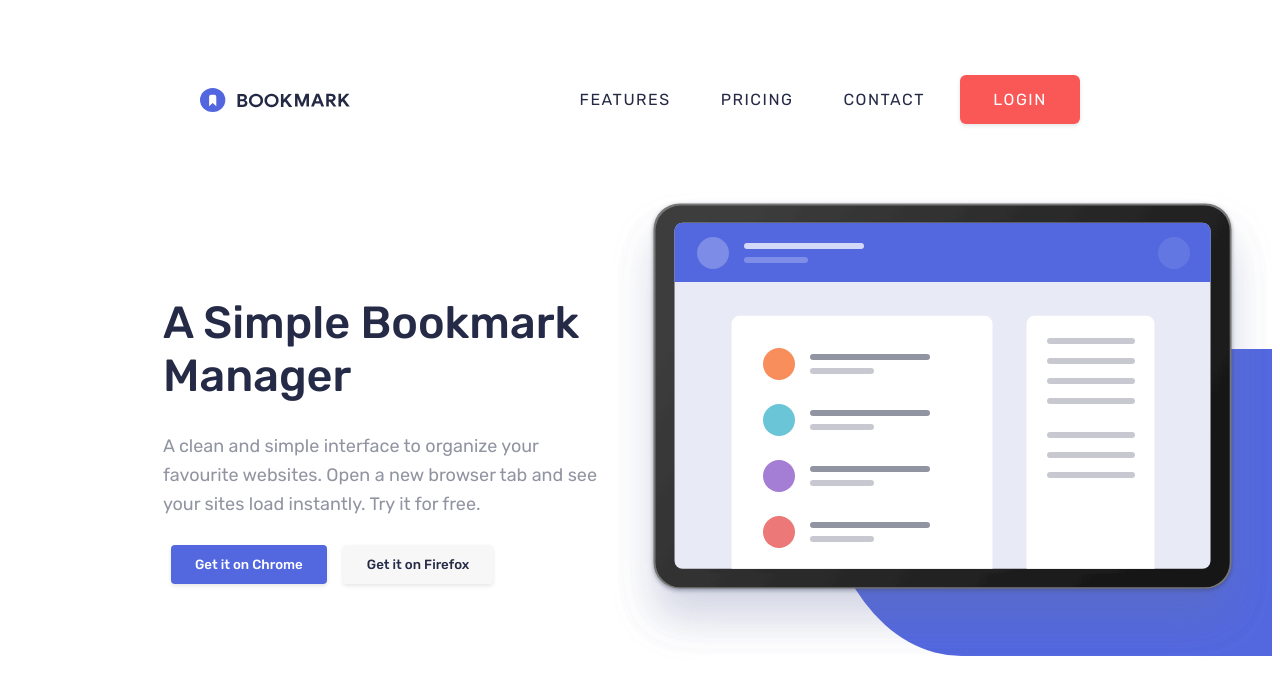
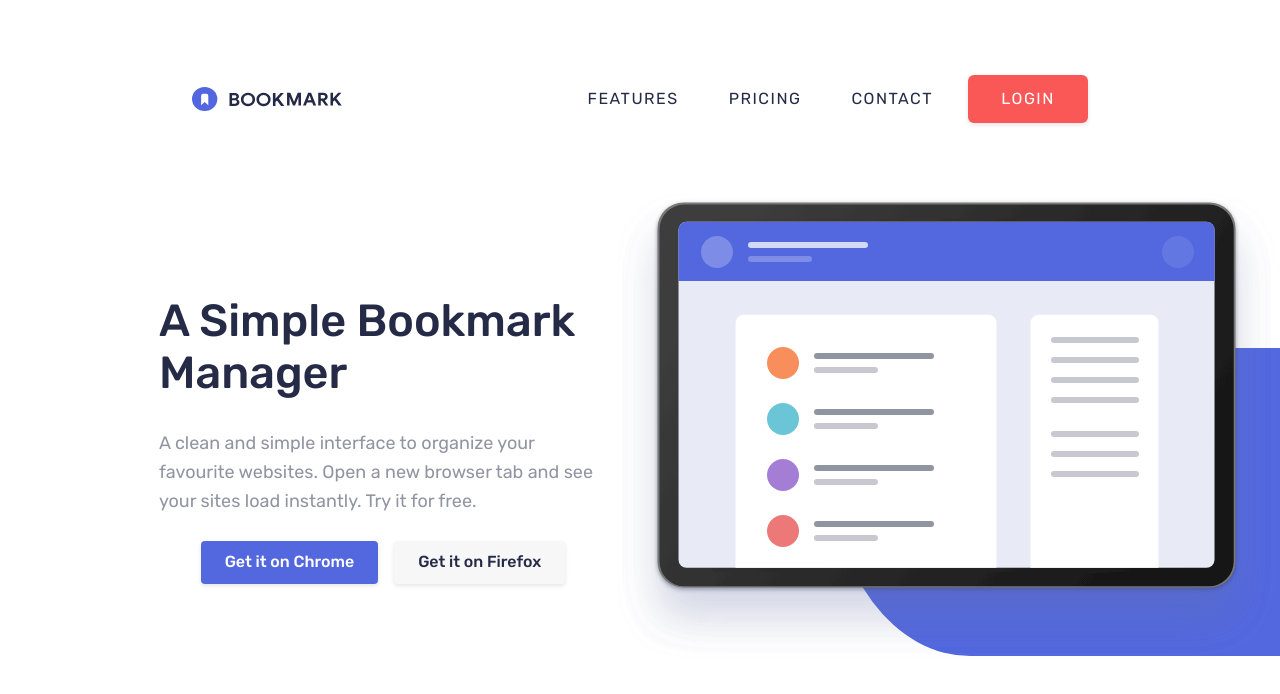
Before and after one commit to BootstrapKat/bookmark-landing-page, a Next.js app: page / in a window 1280 px wide. Shown: the top 694 px of the page. Built offline with nearby package versions, Linux system fonts and the light colour scheme.

Commit message:
feat: Adds normalize and button component

```diff
--- /dev/null
+++ b/components/Button.module.css
@@ -0,0 +1,53 @@
+/* Common styles */
+.button {
+  font-family: "Rubik", sans-serif;
+  padding: 12px 24px;
+  margin: 8px;
+  font-weight: 500;
+  border: none;
+  border-radius: 4px;
+  cursor: pointer;
+  text-align: center;
+  text-decoration: none;
+  box-shadow: 0px 2px 4px hsla(0, 0%, 0%, 0.1);
+}
+
+/* Dark variant */
+.button.dark {
+  background-color: hsl(231, 69%, 60%);
+  color: hsl(0, 0%, 100%);
+}
+
+.button.dark:hover {
+  background-color: hsl(0, 0%, 100%);
+  outline: 2px solid hsl(231, 69%, 60%);
+  color: hsl(231, 69%, 60%);
+}
+
+/* Light variant */
+.button.light {
+  background-color: hsl(0, 0%, 97%);
+  color: hsl(229, 31%, 21%);
+}
+
+.button.light:hover {
+  outline: 2px solid hsl(229, 31%, 21%);
+  background-color: hsl(0, 0%, 100%);
+}
+
+/* Special variant */
+.button.special {
+  background-color: hsl(0, 94%, 66%);
+  color: hsl(0, 0%, 100%);
+}
+
+.button.special:hover {
+  background-color: #fff;
+  color: hsl(0, 94%, 66%);
+  outline: 2px solid hsl(0, 94%, 66%);
+}
+
+/* Focus state */
+.button:focus {
+  outline: 3px solid hsl(0, 94%, 66%);
+}
--- /dev/null
+++ b/components/Button.tsx
@@ -0,0 +1,51 @@
+import styles from "./Button.module.css";
+
+interface ButtonProps {
+  variant: "dark" | "light" | "special";
+  link?: string;
+  isExternal?: boolean;
+  text: string;
+  onClick?: () => void;
+}
+
+const Button = ({
+  variant,
+  link,
+  isExternal = false,
+  text,
+  onClick,
+}: ButtonProps) => {
+  const handleButtonClick = () => {
+    if (link) {
+      if (isExternal) {
+        window.open(link, "_blank", "noopener,noreferr");
+      } else {
+        window.location.href = link;
+      }
+    }
+    if (onClick) {
+      onClick();
+    }
+  };
+
+  const className = `${styles["button"]} ${styles[variant]}`;
+
+  const externalProps = isExternal
+    ? {
+        target: "_blank",
+        rel: "noopener noreferrer",
+      }
+    : {};
+
+  return link ? (
+    <a href={link} className={className} {...externalProps}>
+      {text}
+    </a>
+  ) : (
+    <button type="button" className={className} onClick={handleButtonClick}>
+      {text}
+    </button>
+  );
+};
+
+export default Button;
--- a/components/Hero.module.css
+++ b/components/Hero.module.css
@@ -38,6 +38,10 @@
   justify-content: space-around;
   margin-left: 12vw;
 }
+.ctas {
+  display: flex;
+  justify-content: center;
+}
 
 @media only screen and (max-width: 768px) {
   .hero {
--- a/components/Hero.tsx
+++ b/components/Hero.tsx
@@ -1,7 +1,12 @@
 import styles from "./Hero.module.css";
 import Image from "next/image";
+import Button from "./Button";
 
 const Hero = () => {
+  const handleClick = () => {
+    alert("Button clicked!");
+  };
+
   return (
     <div className={styles.heroWrapper}>
       <div className={styles.hero}>
@@ -13,8 +18,17 @@ const Hero = () => {
             free.
           </p>
           <div className={styles.ctas}>
-            <button className="darkBtn">Get it on Chrome</button>
-            <button className="lightBtn">Get it on Firefox</button>
+            <Button
+              variant="dark"
+              text="Get it on Chrome"
+              link="https://www.google.com"
+              isExternal={true}
+            />
+            <Button
+              variant="light"
+              text="Get it on Firefox"
+              onClick={handleClick}
+            />
           </div>
         </div>
         <div className={styles.heroImages}>
--- a/package.json
+++ b/package.json
@@ -15,6 +15,7 @@
     "eslint": "8.49.0",
     "eslint-config-next": "13.4.19",
     "next": "13.4.19",
+    "normalize.css": "^8.0.1",
     "react": "18.2.0",
     "react-dom": "18.2.0",
     "typescript": "5.2.2"
--- a/pages/_app.tsx
+++ b/pages/_app.tsx
@@ -3,6 +3,7 @@
 import { AppProps } from "next/app";
 import RootLayout from "../components/layout";
 import "../styles/globals.css";
+import "normalize.css";
 import Head from "next/head";
 
 function MyApp({ Component, pageProps }: AppProps) {
--- a/styles/globals.css
+++ b/styles/globals.css
@@ -16,40 +16,3 @@ body {
     margin-right: calc(5vw);
   }
 }
-
-.darkBtn {
-  font-family: "Rubik", sans-serif;
-  background-color: hsl(231, 69%, 60%);
-  color: #fff;
-  font-weight: 500;
-  padding: 12px 24px;
-  margin: 8px;
-  border: none;
-  border-radius: 4px;
-  cursor: pointer;
-  box-shadow: 0px 2px 4px rgba(0, 0, 0, 0.1);
-}
-
-.darkBtn:hover {
-  background-color: #fff;
-  outline: 2px solid hsl(231, 69%, 60%);
-  color: hsl(231, 69%, 60%);
-}
-
-.lightBtn {
-  font-family: "Rubik", sans-serif;
-  background-color: #f7f7f7;
-  color: hsl(229, 31%, 21%);
-  font-weight: 500;
-  padding: 12px 24px;
-  margin: 8px;
-  border: none;
-  border-radius: 4px;
-  cursor: pointer;
-  box-shadow: 0px 2px 4px rgba(0, 0, 0, 0.1);
-}
-
-.lightBtn:hover {
-  outline: 2px solid hsl(229, 31%, 21%);
-  background-color: #fff;
-}
```
Also changed, not shown: 1 other file (tests, documents, lock files or other folders).
